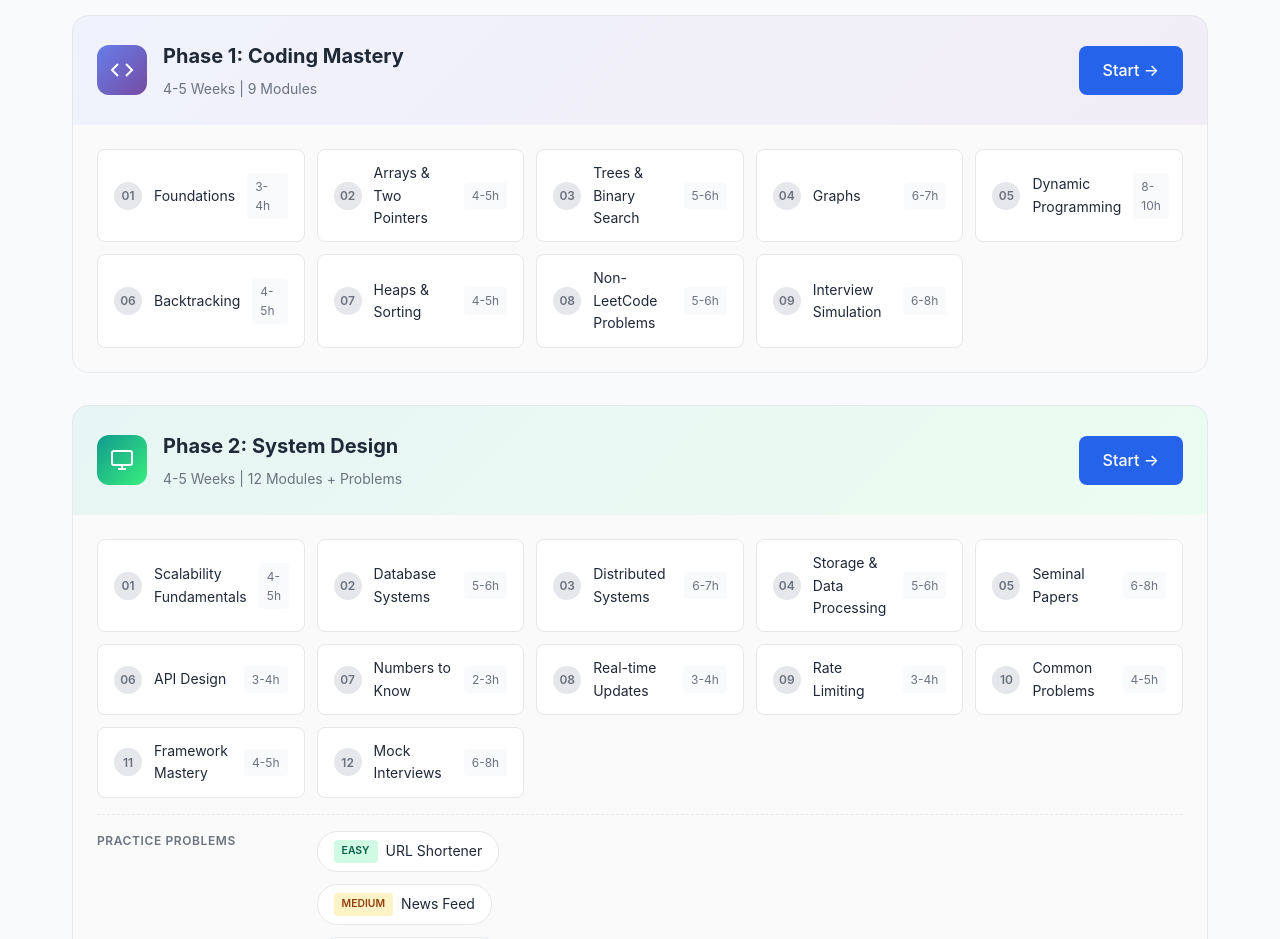
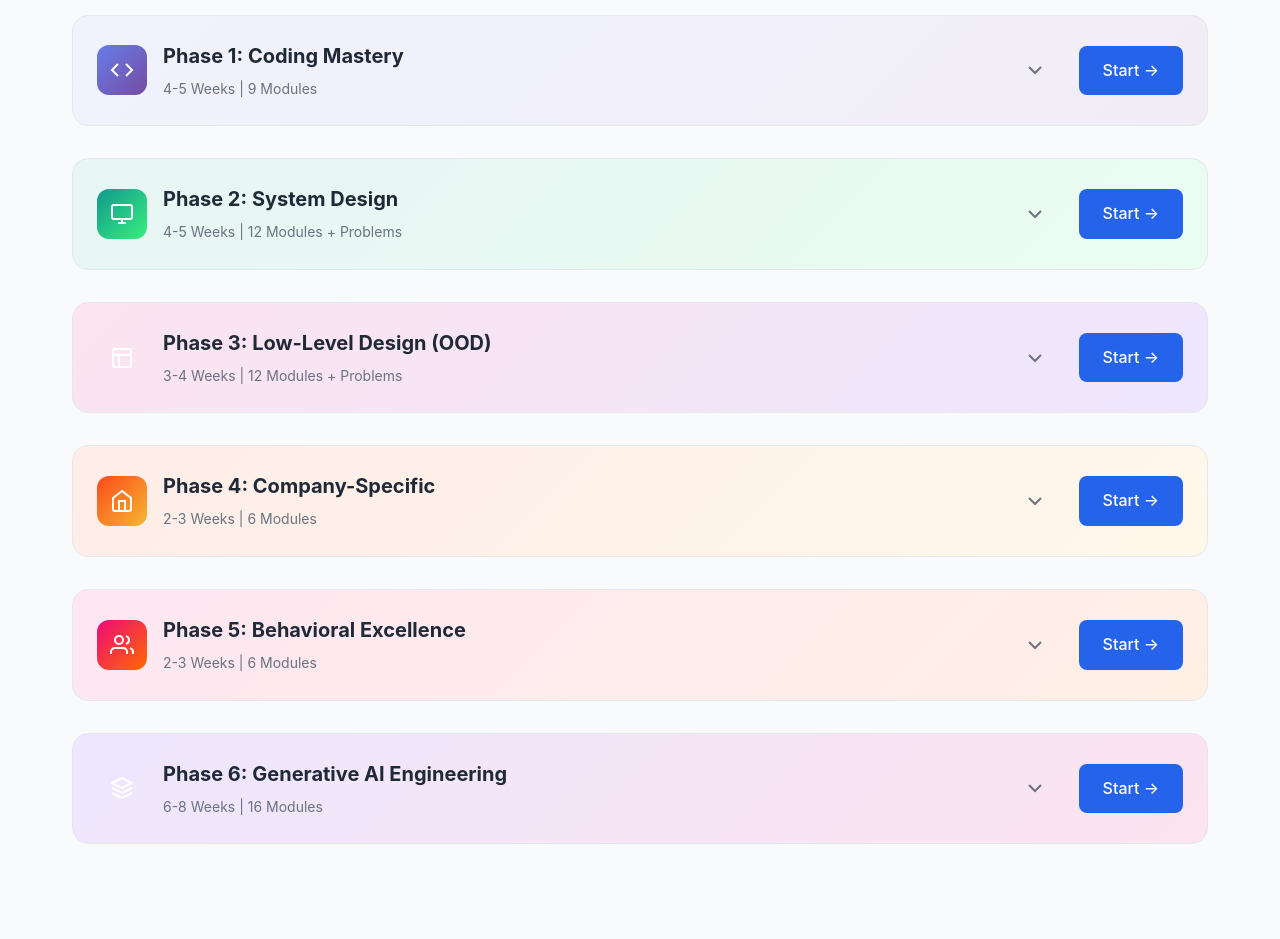
Before and after one commit to sher11/aistaffengprep, a plain HTML site: page index.html in a window 1280 px wide. Shown: the part 540-1479 px from the top of the page. Drawn offline with nearby package versions, Linux system fonts and the light colour scheme.

Commit message:
Make roadmap phases collapsible, collapsed by default
- Added CSS for collapsible phase-modules (hidden by default)
- Added toggle icon to each phase header
- Clicking phase header toggles open/collapsed state
- Start link still works independently

Co-Authored-By: Claude Opus 4.5 <noreply@anthropic.com>

```diff
--- a/assets/css/animations.css
+++ b/assets/css/animations.css
@@ -835,8 +835,39 @@
 }
 
 .phase-modules {
+    padding: 0 1.5rem;
+    background: rgba(0, 0, 0, 0.02);
+    max-height: 0;
+    overflow: hidden;
+    transition: max-height 0.4s ease, padding 0.4s ease;
+}
+
+.roadmap-phase.open .phase-modules {
     padding: 1.5rem;
-    background: rgba(0, 0, 0, 0.02);
+    max-height: 2000px;
+}
+
+.phase-header {
+    cursor: pointer;
+}
+
+.phase-toggle {
+    width: 24px;
+    height: 24px;
+    transition: transform 0.3s ease;
+    color: var(--text-light);
+    position: relative;
+    z-index: 1;
+    flex-shrink: 0;
+    margin-right: 1rem;
+}
+
+.roadmap-phase.open .phase-toggle {
+    transform: rotate(180deg);
+}
+
+.roadmap-phase:not(.open):hover {
+    transform: none;
 }
 
 .module-track {
--- a/index.html
+++ b/index.html
@@ -93,7 +93,7 @@
             <div class="roadmap-timeline">
                 <!-- Phase 1: Coding Foundations -->
                 <div class="roadmap-phase scroll-reveal">
-                    <div class="phase-header phase-coding">
+                    <div class="phase-header phase-coding" onclick="this.parentElement.classList.toggle('open')">
                         <div class="phase-icon">
                             <svg viewBox="0 0 24 24" fill="none" stroke="currentColor" stroke-width="2">
                                 <polyline points="16 18 22 12 16 6"></polyline>
@@ -104,7 +104,10 @@
                             <h3>Phase 1: Coding Mastery</h3>
                             <span class="phase-duration">4-5 Weeks | 9 Modules</span>
                         </div>
-                        <a href="coding-rounds/index.html" class="phase-link">Start &rarr;</a>
+                        <svg class="phase-toggle" viewBox="0 0 24 24" fill="none" stroke="currentColor" stroke-width="2">
+                            <polyline points="6 9 12 15 18 9"></polyline>
+                        </svg>
+                        <a href="coding-rounds/index.html" class="phase-link" onclick="event.stopPropagation()">Start &rarr;</a>
                     </div>
                     <div class="phase-modules">
                         <div class="module-track">
@@ -159,7 +162,7 @@
 
                 <!-- Phase 2: System Design -->
                 <div class="roadmap-phase scroll-reveal">
-                    <div class="phase-header phase-system">
+                    <div class="phase-header phase-system" onclick="this.parentElement.classList.toggle('open')">
                         <div class="phase-icon">
                             <svg viewBox="0 0 24 24" fill="none" stroke="currentColor" stroke-width="2">
                                 <rect x="2" y="3" width="20" height="14" rx="2" ry="2"></rect>
@@ -171,7 +174,10 @@
                             <h3>Phase 2: System Design</h3>
                             <span class="phase-duration">4-5 Weeks | 12 Modules + Problems</span>
                         </div>
-                        <a href="system-design/index.html" class="phase-link">Start &rarr;</a>
+                        <svg class="phase-toggle" viewBox="0 0 24 24" fill="none" stroke="currentColor" stroke-width="2">
+                            <polyline points="6 9 12 15 18 9"></polyline>
+                        </svg>
+                        <a href="system-design/index.html" class="phase-link" onclick="event.stopPropagation()">Start &rarr;</a>
                     </div>
                     <div class="phase-modules">
                         <div class="module-track">
@@ -262,7 +268,7 @@
 
                 <!-- Phase 3: Low-Level Design -->
                 <div class="roadmap-phase scroll-reveal">
-                    <div class="phase-header phase-lld" style="background: linear-gradient(135deg, rgba(236, 72, 153, 0.15), rgba(139, 92, 246, 0.15));">
+                    <div class="phase-header phase-lld" style="background: linear-gradient(135deg, rgba(236, 72, 153, 0.15), rgba(139, 92, 246, 0.15));" onclick="this.parentElement.classList.toggle('open')">
                         <div class="phase-icon">
                             <svg viewBox="0 0 24 24" fill="none" stroke="currentColor" stroke-width="2">
                                 <rect x="3" y="3" width="18" height="18" rx="2" ry="2"></rect>
@@ -274,7 +280,10 @@
                             <h3>Phase 3: Low-Level Design (OOD)</h3>
                             <span class="phase-duration">3-4 Weeks | 12 Modules + Problems</span>
                         </div>
-                        <a href="low-level-design/index.html" class="phase-link">Start &rarr;</a>
+                        <svg class="phase-toggle" viewBox="0 0 24 24" fill="none" stroke="currentColor" stroke-width="2">
+                            <polyline points="6 9 12 15 18 9"></polyline>
+                        </svg>
+                        <a href="low-level-design/index.html" class="phase-link" onclick="event.stopPropagation()">Start &rarr;</a>
                     </div>
                     <div class="phase-modules">
                         <div class="module-track">
@@ -335,7 +344,7 @@
 
                 <!-- Phase 4: Company-Specific -->
                 <div class="roadmap-phase scroll-reveal">
-                    <div class="phase-header phase-company">
+                    <div class="phase-header phase-company" onclick="this.parentElement.classList.toggle('open')">
                         <div class="phase-icon">
                             <svg viewBox="0 0 24 24" fill="none" stroke="currentColor" stroke-width="2">
                                 <path d="M3 9l9-7 9 7v11a2 2 0 0 1-2 2H5a2 2 0 0 1-2-2z"></path>
@@ -346,7 +355,10 @@
                             <h3>Phase 4: Company-Specific</h3>
                             <span class="phase-duration">2-3 Weeks | 6 Modules</span>
                         </div>
-                        <a href="company-specific/index.html" class="phase-link">Start &rarr;</a>
+                        <svg class="phase-toggle" viewBox="0 0 24 24" fill="none" stroke="currentColor" stroke-width="2">
+                            <polyline points="6 9 12 15 18 9"></polyline>
+                        </svg>
+                        <a href="company-specific/index.html" class="phase-link" onclick="event.stopPropagation()">Start &rarr;</a>
                     </div>
                     <div class="phase-modules">
                         <div class="module-track">
@@ -394,7 +406,7 @@
 
                 <!-- Phase 5: Behavioral -->
                 <div class="roadmap-phase scroll-reveal">
-                    <div class="phase-header phase-behavioral">
+                    <div class="phase-header phase-behavioral" onclick="this.parentElement.classList.toggle('open')">
                         <div class="phase-icon">
                             <svg viewBox="0 0 24 24" fill="none" stroke="currentColor" stroke-width="2">
                                 <path d="M17 21v-2a4 4 0 0 0-4-4H5a4 4 0 0 0-4 4v2"></path>
@@ -407,7 +419,10 @@
                             <h3>Phase 5: Behavioral Excellence</h3>
                             <span class="phase-duration">2-3 Weeks | 6 Modules</span>
                         </div>
-                        <a href="behavioral/index.html" class="phase-link">Start &rarr;</a>
+                        <svg class="phase-toggle" viewBox="0 0 24 24" fill="none" stroke="currentColor" stroke-width="2">
+                            <polyline points="6 9 12 15 18 9"></polyline>
+                        </svg>
+                        <a href="behavioral/index.html" class="phase-link" onclick="event.stopPropagation()">Start &rarr;</a>
                     </div>
                     <div class="phase-modules">
                         <div class="module-track">
@@ -447,7 +462,7 @@
 
                 <!-- Phase 6: Generative AI Engineering -->
                 <div class="roadmap-phase scroll-reveal">
-                    <div class="phase-header phase-ai" style="background: linear-gradient(135deg, rgba(139, 92, 246, 0.15), rgba(236, 72, 153, 0.15));">
+                    <div class="phase-header phase-ai" style="background: linear-gradient(135deg, rgba(139, 92, 246, 0.15), rgba(236, 72, 153, 0.15));" onclick="this.parentElement.classList.toggle('open')">
                         <div class="phase-icon">
                             <svg viewBox="0 0 24 24" fill="none" stroke="currentColor" stroke-width="2">
                                 <path d="M12 2L2 7l10 5 10-5-10-5z"></path>
@@ -459,7 +474,10 @@
                             <h3>Phase 6: Generative AI Engineering</h3>
                             <span class="phase-duration">6-8 Weeks | 16 Modules</span>
                         </div>
-                        <a href="generative-ai/index.html" class="phase-link">Start &rarr;</a>
+                        <svg class="phase-toggle" viewBox="0 0 24 24" fill="none" stroke="currentColor" stroke-width="2">
+                            <polyline points="6 9 12 15 18 9"></polyline>
+                        </svg>
+                        <a href="generative-ai/index.html" class="phase-link" onclick="event.stopPropagation()">Start &rarr;</a>
                     </div>
                     <div class="phase-modules">
                         <div class="module-track">
```
